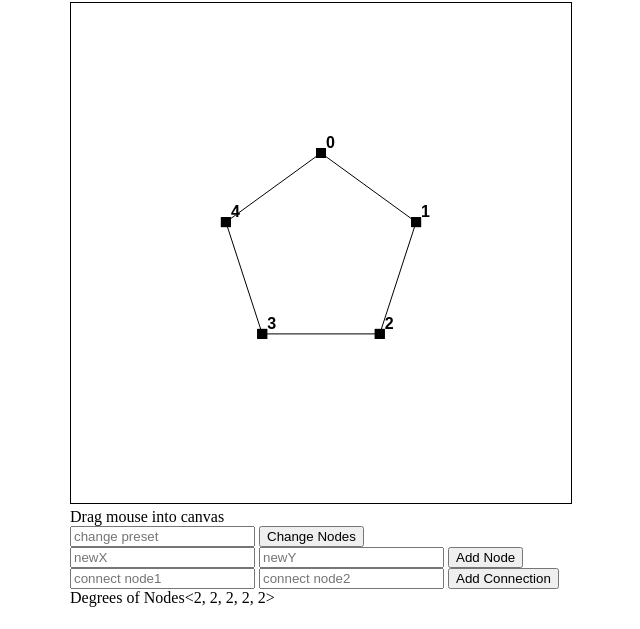
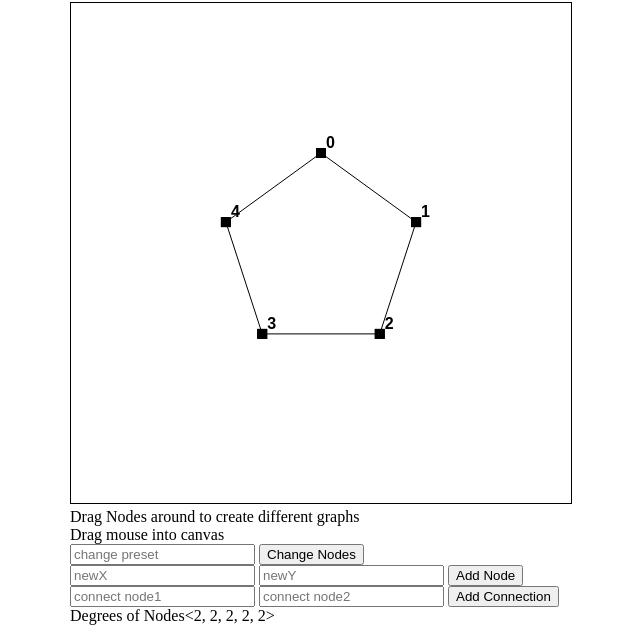
Before and after one commit to EvanDElia/IsoGraphTool, a plain HTML site: page index.html in a window 1280 px wide. Shown: the part 95-724 px from the top of the page, without its empty margins (319-959 px from the left). Drawn offline with Linux system fonts and the light colour scheme.

Commit message:
Update index.html

```diff
--- a/index.html
+++ b/index.html
@@ -14,6 +14,7 @@
 			<h1>Isomorphic Graphing Tool</h1>
 			<canvas id="canvas"></canvas>
 
+			<div>Drag Nodes around to create different graphs</div>
 			<div class = "info">Drag mouse into canvas</div>
 			<div>
 				<input name = "n" type = "text" maxlength = "2" id = "n" placeholder = "change preset"/>
```
